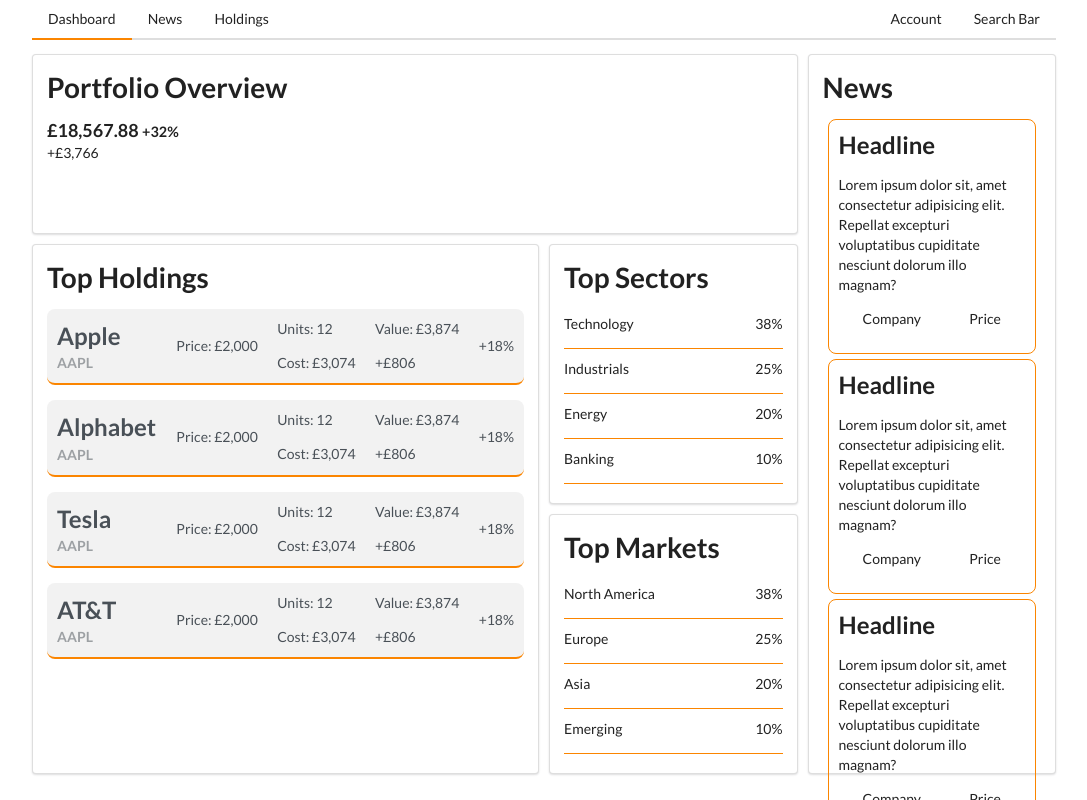
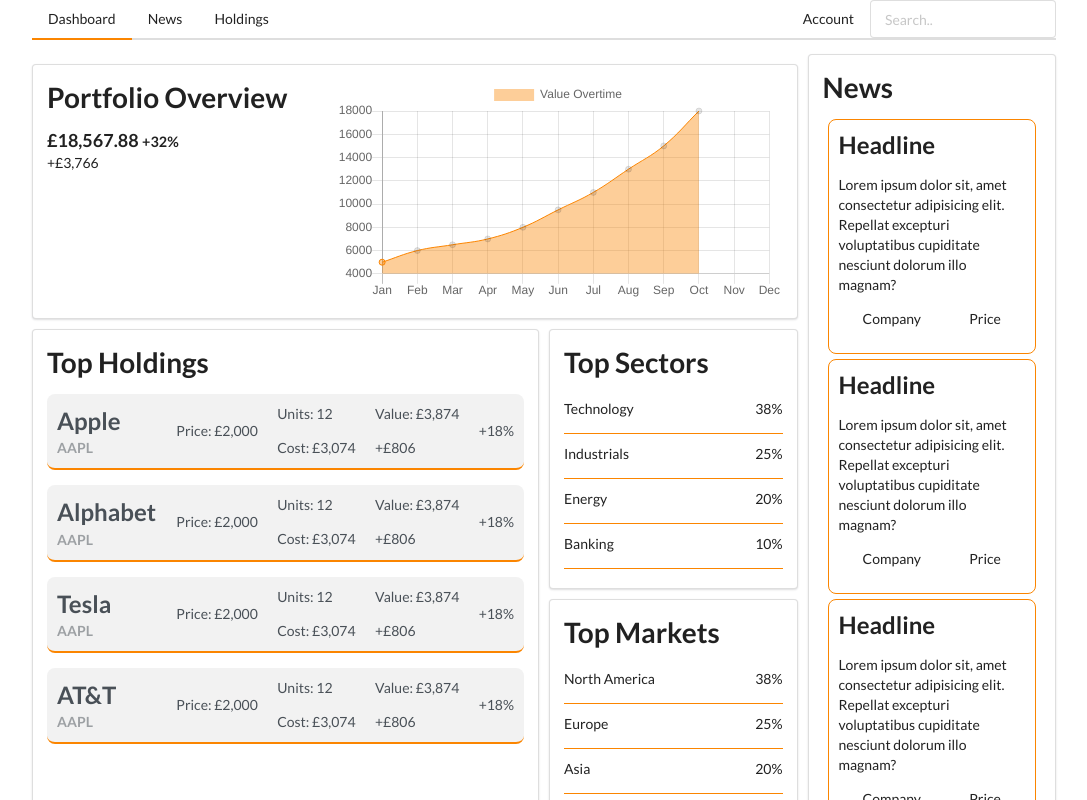
Before and after one commit to charc46/finance-portfolio-tracker, a React (Create React App) app: page / in a window 1280 px wide. Shown: the top 800 px of the page, without its empty margins (96-1183 px from the left). Built offline with nearby package versions, Linux system fonts and the light colour scheme.

Commit message:
Add chart to dashboard

```diff
--- a/package.json
+++ b/package.json
@@ -6,8 +6,10 @@
     "@testing-library/jest-dom": "^5.11.4",
     "@testing-library/react": "^11.1.0",
     "@testing-library/user-event": "^12.1.10",
+    "chart.js": "^2.9.4",
     "node-sass": "4.14.1",
     "react": "^17.0.1",
+    "react-chartjs-2": "^2.11.1",
     "react-dom": "^17.0.1",
     "react-scripts": "4.0.1",
     "web-vitals": "^0.2.4"
--- /dev/null
+++ b/src/components/Chart.js
@@ -0,0 +1,27 @@
+import React from 'react'
+import { Line } from 'react-chartjs-2'
+
+const Chart = () => {
+  let lineChartData = {
+    labels: ['Jan', 'Feb', 'Mar', 'Apr', 'May', 'Jun', 'Jul', 'Aug', 'Sep', 'Oct', 'Nov', 'Dec'],
+    datasets: [{
+        label: 'Value Overtime',
+        data: [5000, 6000, 6500, 7000, 8000, 9500, 11000, 13000, 15000, 18000],
+        backgroundColor: [
+            'rgba(251, 133, 0, 0.4)'
+        ],
+        borderColor: [
+            'rgba(251, 133, 0, 1)',
+        ],
+        borderWidth: 0
+    }]
+};
+
+  return (
+    <div>
+      <Line data={lineChartData} />
+    </div>
+  )
+}
+
+export default Chart
--- a/src/components/Nav.js
+++ b/src/components/Nav.js
@@ -8,7 +8,11 @@ const Nav = () => {
       <a href="#" className="item">Holdings</a>
       <div className='right menu'>
         <a href="#" className="item">Account</a>
-        <a href="#" className="item">Search Bar</a>
+        <div className="ui input">
+          <form className='ui form'>
+            <input type="text" placeholder='Search..' />
+          </form>
+        </div>
       </div>
     </div>
   )
--- a/src/components/PortfolioOverview.js
+++ b/src/components/PortfolioOverview.js
@@ -1,12 +1,18 @@
 import React from 'react'
+import Chart from './Chart'
 
 const PortfolioOverview = () => {
   return (
     <div className="ui segment portfolio-overview">
-      <h1 className='header'>Portfolio Overview</h1>
-      <div className='portfolio-pnl'>
-        <h3>£18,567.88 <small>+32%</small></h3>
-        <p>+£3,766</p>
+      <div>
+        <h1 className='header'>Portfolio Overview</h1>
+        <div className='portfolio-pnl'>
+          <h3>£18,567.88 <small>+32%</small></h3>
+          <p>+£3,766</p>
+        </div>
+      </div>
+      <div className='dashboard-chart'>
+        <Chart />
       </div>
     </div>
   )
--- a/src/styles/Dashboard.scss
+++ b/src/styles/Dashboard.scss
@@ -2,6 +2,7 @@
 @import './DashboardNews.scss';
 @import './TopSectors.scss';
 @import './TopMarkets.scss';
+@import './DashboardChart.scss';
 
 .dashboard-content {
   display: grid;
@@ -12,8 +13,10 @@
 }
 
 .portfolio-overview {
+  display: flex;
+  justify-content: space-between;
   grid-column: 1/4;
-  grid-row: 1/3;
+  grid-row: 2/3;
 }
 
 .top-holdings {
--- /dev/null
+++ b/src/styles/DashboardChart.scss
@@ -0,0 +1,3 @@
+.dashboard-chart {
+  width: 450px;
+}
```
Also changed, not shown: 2 other files (tests, documents, lock files or other folders).
